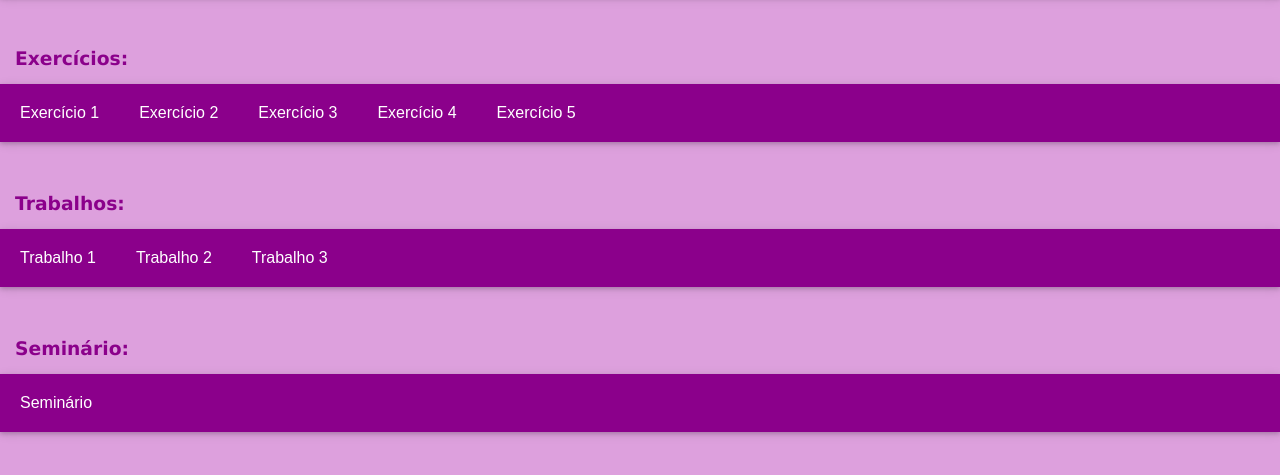
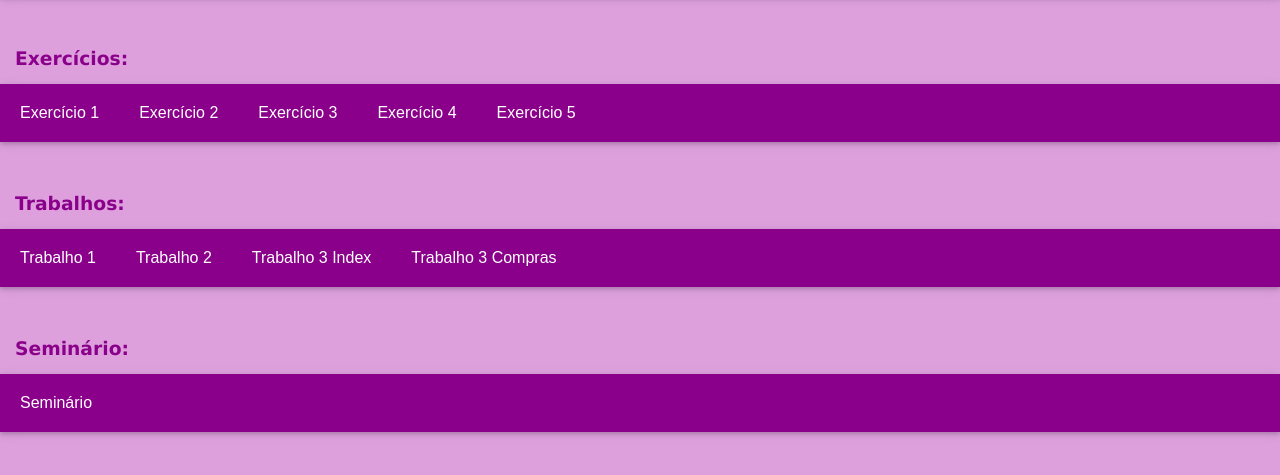
Before and after one commit to kimberlyoliver/AtividadesLMSKIMBERLY, a plain HTML site: page index.html in a window 1280 px wide. Shown: the part 117-592 px from the top of the page. Drawn offline with Linux system fonts and the light colour scheme.

Commit message:
index atualizado

```diff
--- a/index.html
+++ b/index.html
@@ -33,7 +33,8 @@
         <ul>
             <li><a href="Trabalho_1/trabalho1.html">Trabalho 1</a></li>
             <li><a href="Trabalho_2/trabalho2.html">Trabalho 2</a></li>
-            <li><a href="Trabalho_3/trabalho3.html">Trabalho 3</a></li>
+            <li><a href="Trabalho_3/index.html">Trabalho 3 Index</a></li>
+            <li><a href="Trabalho_3/compras.html">Trabalho 3 Compras</a></li>
             <!-- <li><a href="Trabalho_4/trabalho5.html">Trabalho 4</a></li> -->
         </ul>
     </nav>
```
